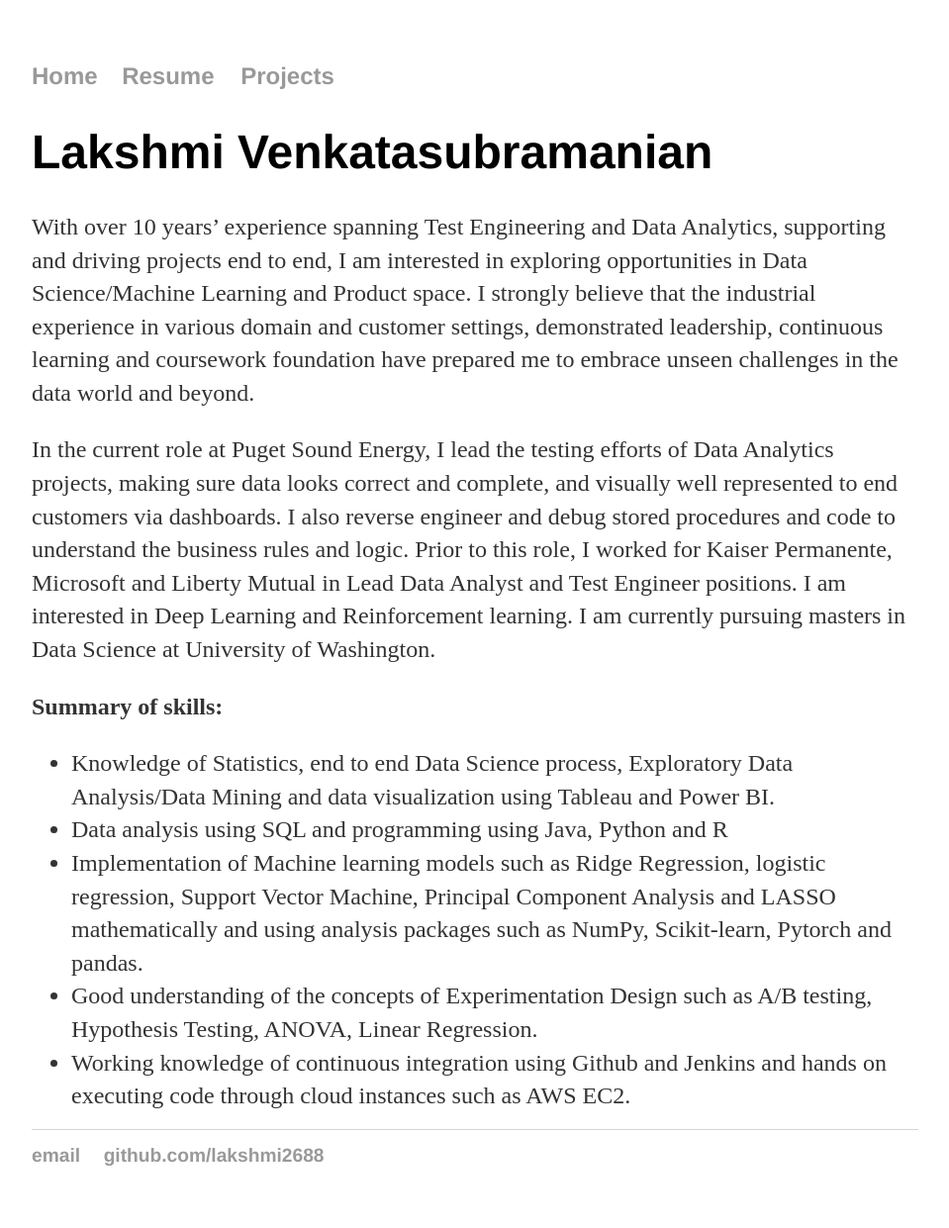
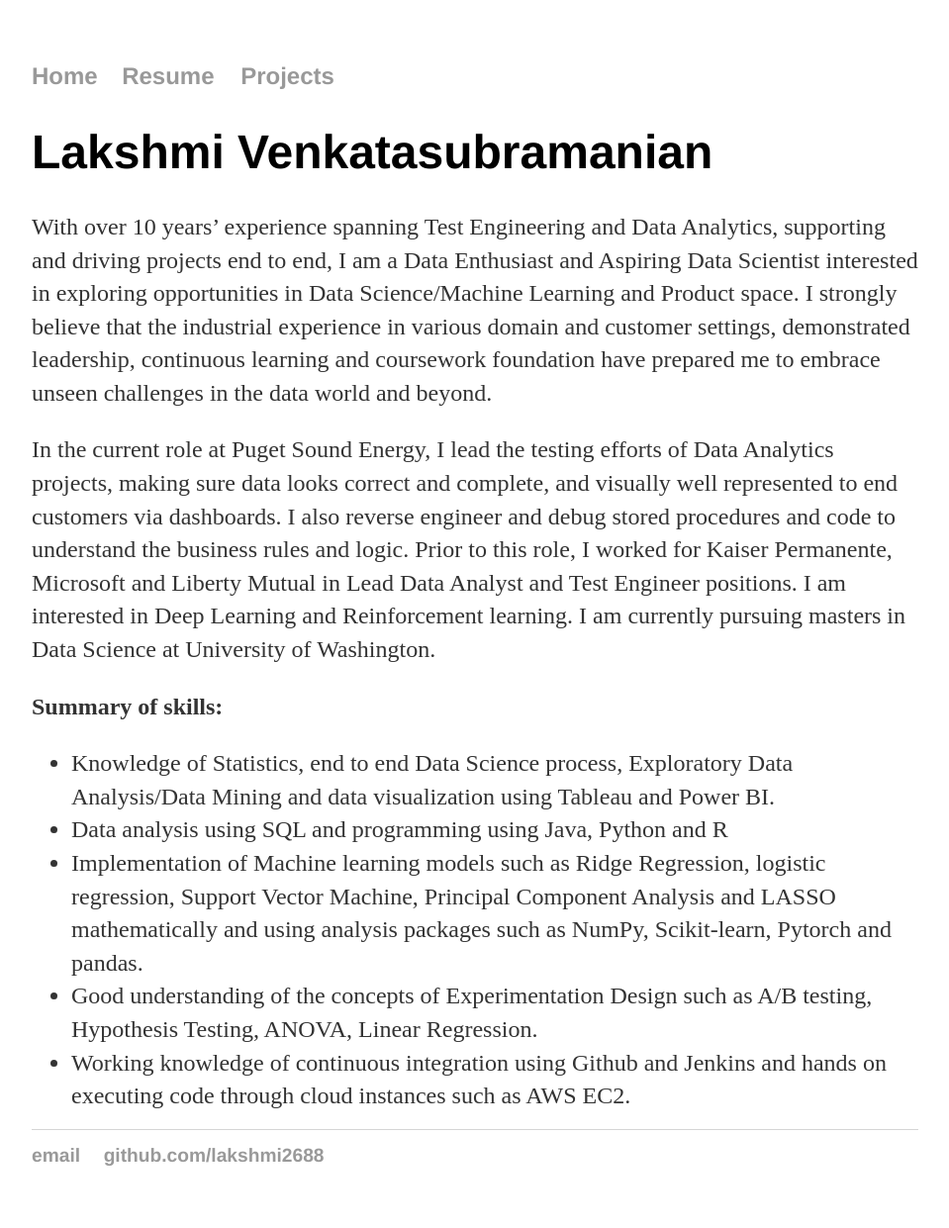
Before and after one commit to lakshmi2688/lakshmi2688.github.io, a Jekyll site: the page built from index.html, in a window 1280 px wide. Shown: the whole page at 99% size, without its empty margins (160-1119 px from the left). Built offline with Jekyll 4.4.1, drawn with Linux system fonts in a browser that asks for light colours.

Commit message:
Update index.html

```diff
--- a/index.html
+++ b/index.html
@@ -4,7 +4,7 @@
 ---
 <div class="blurb">
 	<h1>Lakshmi Venkatasubramanian</h1>
-				<p>With over 10 years’ experience spanning Test Engineering and Data Analytics, supporting and driving projects end to end, I am interested in exploring opportunities in Data Science/Machine Learning and Product space. I strongly believe that the industrial experience in various domain and customer settings, demonstrated leadership, continuous learning and coursework foundation have prepared me to embrace unseen challenges in the data world and beyond.</p>
+				<p>With over 10 years’ experience spanning Test Engineering and Data Analytics, supporting and driving projects end to end, I am a Data Enthusiast and Aspiring Data Scientist interested in exploring opportunities in Data Science/Machine Learning and Product space. I strongly believe that the industrial experience in various domain and customer settings, demonstrated leadership, continuous learning and coursework foundation have prepared me to embrace unseen challenges in the data world and beyond.</p>
 
 <p>In the current role at Puget Sound Energy, I lead the testing efforts of Data Analytics projects, making sure data looks correct and complete, and visually well represented to end customers via dashboards. I also reverse engineer and debug stored procedures and code to understand the business rules and logic. Prior to this role, I worked for Kaiser Permanente, Microsoft and Liberty Mutual in Lead Data Analyst and Test Engineer positions. I am interested in Deep Learning and Reinforcement learning. I am currently pursuing masters in Data Science at University of Washington.</p>
 
```
